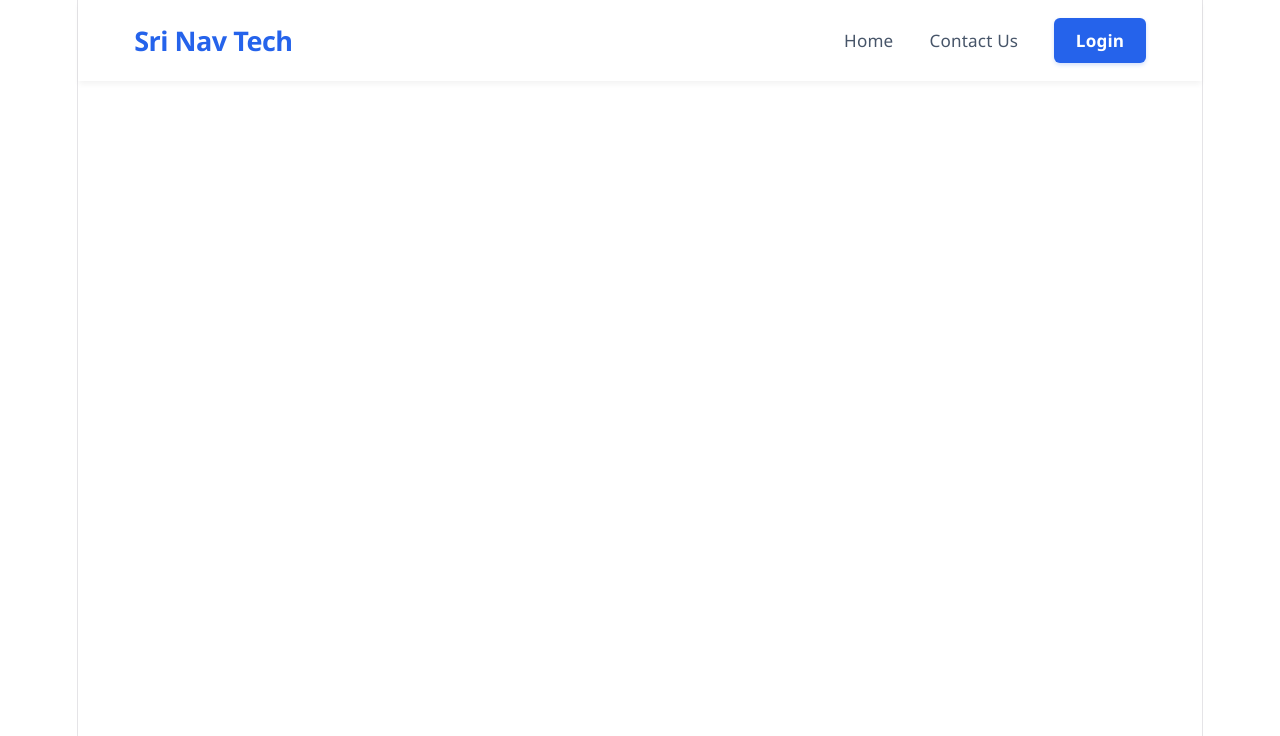
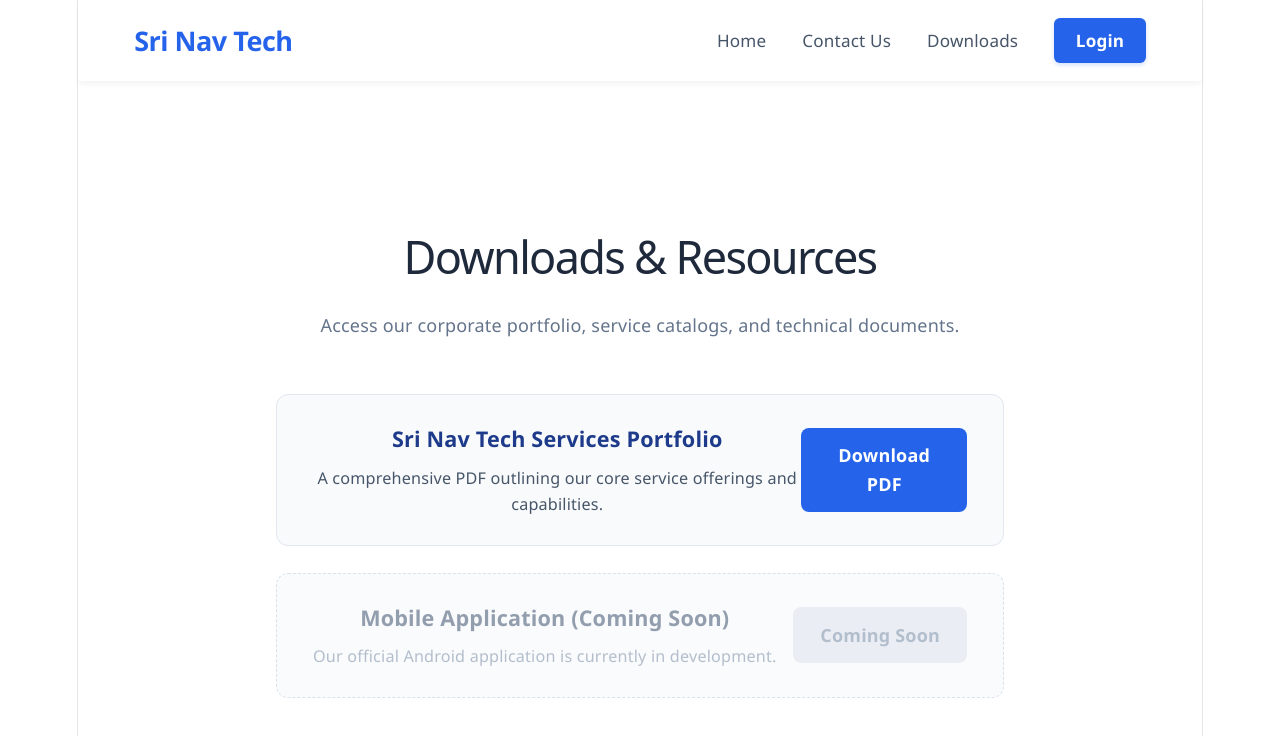
Before and after one commit to shri-tech-waves/kri, a React (Vite) app: page /downloads in a window 1280 px wide. Shown: the top 736 px of the page. Built offline with nearby package versions, Linux system fonts and the light colour scheme.

Commit message:
Added Downloads page with PDF portfolio

```diff
--- a/src/App.jsx
+++ b/src/App.jsx
@@ -7,7 +7,7 @@ import Contact from "./pages/Contact";
 import ForgotPassword from "./pages/ForgotPassword";
 import ResetPassword from "./pages/ResetPassword";
 import "./App.css";
-
+import Downloads from "./pages/Downloads";
 function App() {
   return (
     <BrowserRouter>
@@ -29,6 +29,7 @@ function App() {
         <Route path="/contact" element={<Contact title="Contact Us" />} />
         <Route path="/forgot-password" element={<ForgotPassword title="Forgot Password" />} />
         <Route path="/reset-password/:id" element={<ResetPassword title="Reset Password" />} />
+        <Route path="/downloads" element={<Downloads title="Downloads" />} />
       </Routes>
     </BrowserRouter>
   );
--- a/src/components/Navbar.jsx
+++ b/src/components/Navbar.jsx
@@ -40,7 +40,7 @@ export default function Navbar() {
       <div style={{ display: "flex", gap: "2rem", alignItems: "center", fontWeight: "500", fontSize: "0.95rem" }}>
         <Link to="/" style={{ color: "#475569", textDecoration: "none" }}>Home</Link>
         <Link to="/contact" style={{ color: "#475569", textDecoration: "none" }}>Contact Us</Link>
-
+<Link to="/downloads" style={{ color: "#475569", textDecoration: "none" }}>Downloads</Link>
         {isLoggedIn ? (
           <button
             onClick={handleLogout}
--- /dev/null
+++ b/src/pages/Downloads.jsx
@@ -0,0 +1,71 @@
+import PageTitle from "../components/PageTitle";
+
+export default function Downloads({ title }) {
+  return (
+    <div style={{ maxWidth: "800px", margin: "4rem auto", padding: "2rem", fontFamily: "'Segoe UI', sans-serif" }}>
+
+      <PageTitle title={title} />
+
+      {/* Main Heading */}
+      <h1 style={{ fontSize: "2.5rem", color: "#1e293b", marginBottom: "1rem", textAlign: "center" }}>
+        Downloads & Resources
+      </h1>
+      <p style={{ textAlign: "center", color: "#64748b", marginBottom: "3rem" }}>
+        Access our corporate portfolio, service catalogs, and technical documents.
+      </p>
+
+      {/* Download Card */}
+      <div style={{
+        display: "flex",
+        justifyContent: "space-between",
+        alignItems: "center",
+        padding: "1.5rem 2rem",
+        background: "#f8fafc",
+        border: "1px solid #e2e8f0",
+        borderRadius: "12px",
+        marginBottom: "1.5rem"
+      }}>
+        <div>
+          <h3 style={{ fontSize: "1.2rem", color: "#1e3a8a", margin: "0 0 0.5rem 0" }}>Sri Nav Tech Services Portfolio</h3>
+          <p style={{ margin: 0, color: "#475569", fontSize: "0.9rem" }}>A comprehensive PDF outlining our core service offerings and capabilities.</p>
+        </div>
+        <a
+          href="/downloads/services.pdf"
+          download
+          style={{
+            padding: "0.75rem 1.5rem",
+            background: "#2563eb",
+            color: "white",
+            textDecoration: "none",
+            borderRadius: "8px",
+            fontWeight: "600",
+            display: "inline-block"
+          }}
+        >
+          Download PDF
+        </a>
+      </div>
+
+      {/* Placeholder for Future Downloads */}
+      <div style={{
+        display: "flex",
+        justifyContent: "space-between",
+        alignItems: "center",
+        padding: "1.5rem 2rem",
+        background: "#f8fafc",
+        border: "1px dashed #cbd5e1",
+        borderRadius: "12px",
+        opacity: 0.7
+      }}>
+        <div>
+          <h3 style={{ fontSize: "1.2rem", color: "#64748b", margin: "0 0 0.5rem 0" }}>Mobile Application (Coming Soon)</h3>
+          <p style={{ margin: 0, color: "#94a3b8", fontSize: "0.9rem" }}>Our official Android application is currently in development.</p>
+        </div>
+        <span style={{ padding: "0.75rem 1.5rem", background: "#e2e8f0", color: "#94a3b8", borderRadius: "8px", fontWeight: "600" }}>
+          Coming Soon
+        </span>
+      </div>
+
+    </div>
+  );
+}
```
Also changed, not shown: 1 other file (tests, documents, lock files or other folders).
